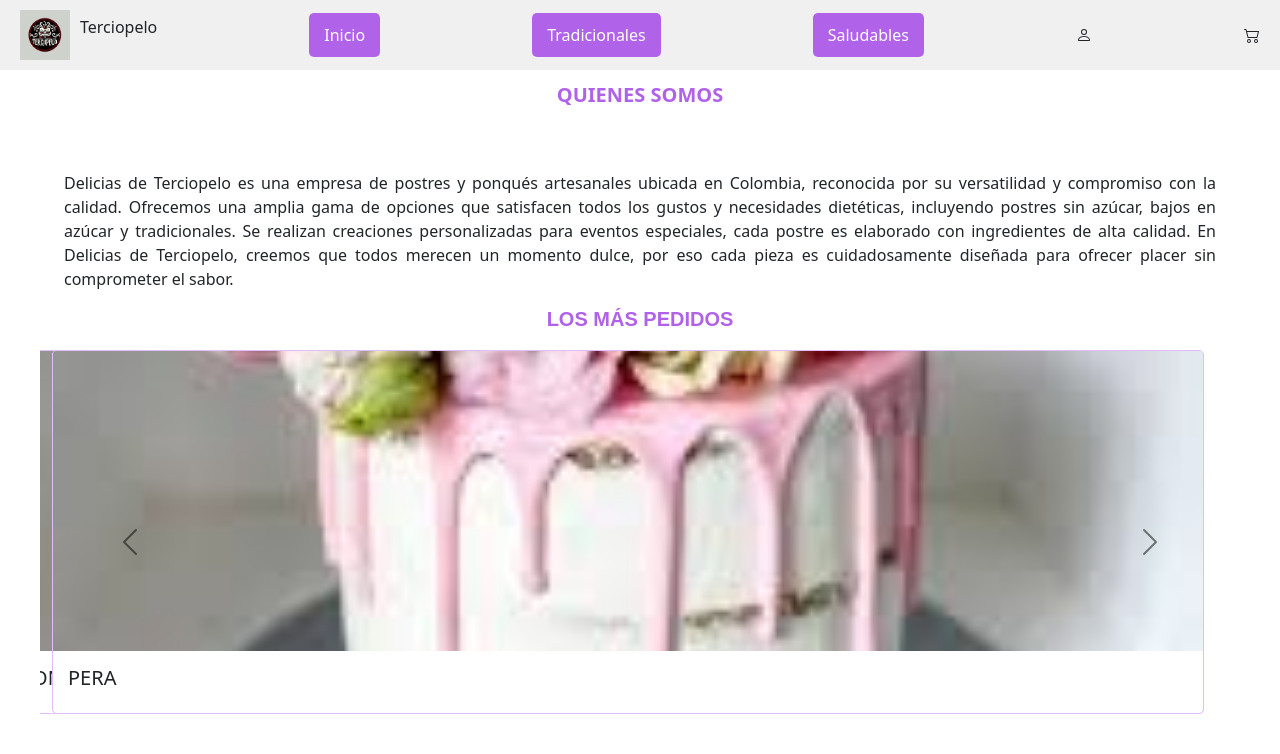
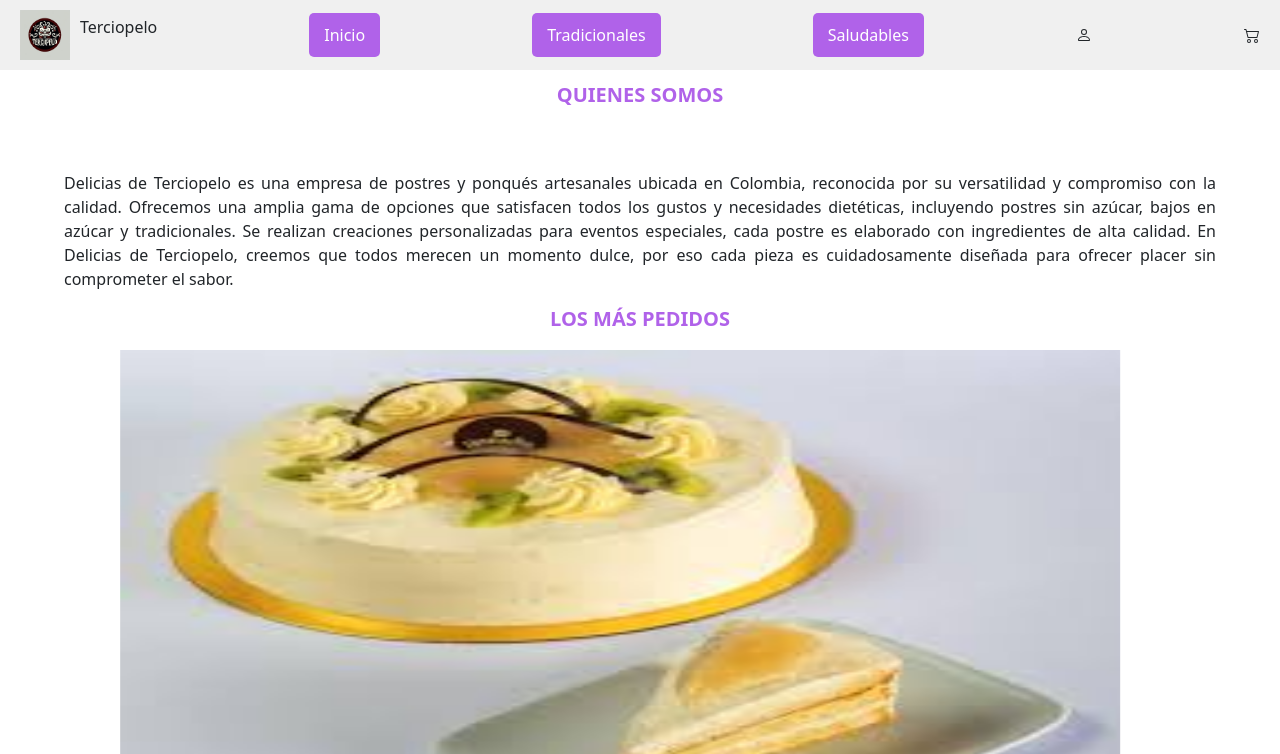
Before and after one commit to AndresMosquera9005/delicias_de_terciopelo, an Angular app in the folder terciopelo/: page / in a window 1280 px wide. Shown: the top 754 px of the page. Built offline with nearby package versions, Linux system fonts and the light colour scheme.

Commit message:
se modifico lo mas vendido(css, html), quienes somos y registro

```diff
--- a/terciopelo/src/app/components/cobertura-horario-medio-de-pago/cobertura-horario-medio-de-pago.component.css
+++ b/terciopelo/src/app/components/cobertura-horario-medio-de-pago/cobertura-horario-medio-de-pago.component.css
@@ -1,3 +1,7 @@
+.row {
+    margin: 0 5%;
+}
+
 .container {
     display: flex;
     justify-content: space-around;
@@ -7,3 +11,7 @@
     text-align: center;
     padding: 20px;
 }
+
+a {
+    text-decoration: none;
+}
--- a/terciopelo/src/app/components/lo-mas-vendido/lo-mas-vendido.component.css
+++ b/terciopelo/src/app/components/lo-mas-vendido/lo-mas-vendido.component.css
@@ -6,51 +6,18 @@
     --tamano-letra-titulo: 20px;
 }
 
-.container {
-    max-width: 1200px;
-    margin: 0 auto;
+#p-titulo-lo-mas-vendido {
+    text-align: center;
+    font-size: 20px;
+    color: var(--color-titulo);
+    font-weight: bold;
 }
-
-.card {
-    border: 1px solid #E1BEFA;
-    border-radius: 5px;
-    margin-bottom: 20px;
-}
-
-.card-img-top {
-    width: 100%;
-    height: 300px;
-    object-fit: cover;
-}
-
-.card-body {
-    padding: 15px;
-}
-
-#p-titulo {
-    font-family: Arial, sans-serif;
-    font-size: 20px;
-    font-weight: bold;
-    text-align: center;
-    color: var(--color-titulo);
-}
-
-#p-titulo:hover {
-    transform: scale(1.2);
+#p-titulo-lo-mas-vendido:hover {
     color: var(--color-titulo-hover);
 }
 
-
-.carousel-control-prev,
-.carousel-control-next {
-    background-color: transparent;
-    filter: invert(1);
+img {
+    width: 1000px;
+    height: 500px;
+    margin:0 15%;
 }
-
-/* /////  SOLO @MEDIA  ///// */
-
-@media (max-width: 768px) {
-    .col-md-4 {
-        flex: 0 0 100%;
-    }
-}
--- a/terciopelo/src/app/components/lo-mas-vendido/lo-mas-vendido.component.html
+++ b/terciopelo/src/app/components/lo-mas-vendido/lo-mas-vendido.component.html
@@ -1,45 +1,22 @@
-<p id="p-titulo">LOS MÁS PEDIDOS</p>
+<p id="p-titulo-lo-mas-vendido">LOS MÁS PEDIDOS</p>
 
-<div id="carouselExampleControls" class="container carousel slide" data-bs-ride="carousel">
-    <div class="row carousel-inner">
-        <div class="col-md-4 carousel-item active">
-            <div class="card">
-                <img src="/img/img_ensayo/torta_1.jpeg" class="card-img-top" alt="Imagen de torta">
-                <div class="card-body">
-                    <h5 class="card-title">red member</h5>
-                </div>
-            </div>
+<div id="carouselExampleAutoplaying" class="carousel slide" data-bs-ride="carousel">
+    <div class="carousel-inner">
+        <div class="carousel-item active">
+            <img src="/img/img_ensayo/torta_1.jpeg" class="d-block" alt="...">
         </div>
-        <div class="col-md-4 carousel-item active">
-            <div class="card">
-                <img src="/img/img_ensayo/torta_2.jpeg" class="card-img-top" alt="Imagen de torta">
-                <div class="card-body">
-                    <h5 class="card-title">lIMON</h5>
-                </div>
-            </div>
+        <div class="carousel-item">
+            <img src="/img/img_ensayo/torta_2.jpeg" class="d-block " alt="...">
         </div>
-        <div class="col-md-4 carousel-item active">
-            <div class="card">
-                <img src="/img/img_ensayo/torta_1.jpeg" class="card-img-top" alt="Imagen de torta">
-                <div class="card-body">
-                    <h5 class="card-title">NARANJA</h5>
-                </div>
-            </div>
-        </div>
-        <div class="col-md-4 carousel-item active">
-            <div class="card">
-                <img src="/img/img_ensayo/torta_2.jpeg" class="card-img-top" alt="Imagen de torta">
-                <div class="card-body">
-                    <h5 class="card-title">PERA</h5>
-                </div>
-            </div>
+        <div class="carousel-item">
+            <img src="/img/img_ensayo/torta_1.jpeg" class="d-block " alt="...">
         </div>
     </div>
-    <button class="carousel-control-prev" type="button" data-bs-target="#carouselExampleControls" data-bs-slide="prev">
+    <button class="carousel-control-prev" type="button" data-bs-target="#carouselExampleAutoplaying" data-bs-slide="prev">
         <span class="carousel-control-prev-icon" aria-hidden="true"></span>
         <span class="visually-hidden">Previous</span>
     </button>
-    <button class="carousel-control-next" type="button" data-bs-target="#carouselExampleControls" data-bs-slide="next">
+    <button class="carousel-control-next" type="button" data-bs-target="#carouselExampleAutoplaying" data-bs-slide="next">
         <span class="carousel-control-next-icon" aria-hidden="true"></span>
         <span class="visually-hidden">Next</span>
     </button>
--- a/terciopelo/src/app/components/quienes-somos/quienes-somos.component.css
+++ b/terciopelo/src/app/components/quienes-somos/quienes-somos.component.css
@@ -14,6 +14,10 @@
     font-size: var(--tamano-letra-titulo);
 }
 
+#p_quinesSomos:hover {
+    color: var(--color-titulo-hover);
+}
+
 #descripcion {
     margin: 1% 5%;
     font-weight: 400;
--- a/terciopelo/src/app/components/registro/registro.component.html
+++ b/terciopelo/src/app/components/registro/registro.component.html
@@ -7,12 +7,12 @@
 
     <div>
         <p>Correo electronico</p>
-        <input type="email" placeholder="Email">
+        <input type="email" placeholder="Correo electronico">
     </div>
 
     <div>
-        <p>Correo electronico:</p>
-        <input type="email" placeholder="Correo electronico">
+        <p>Nueva contraseña:</p>
+        <input type="password" placeholder="contraseña">
     </div>
 
     <div class="row g-2">
```
